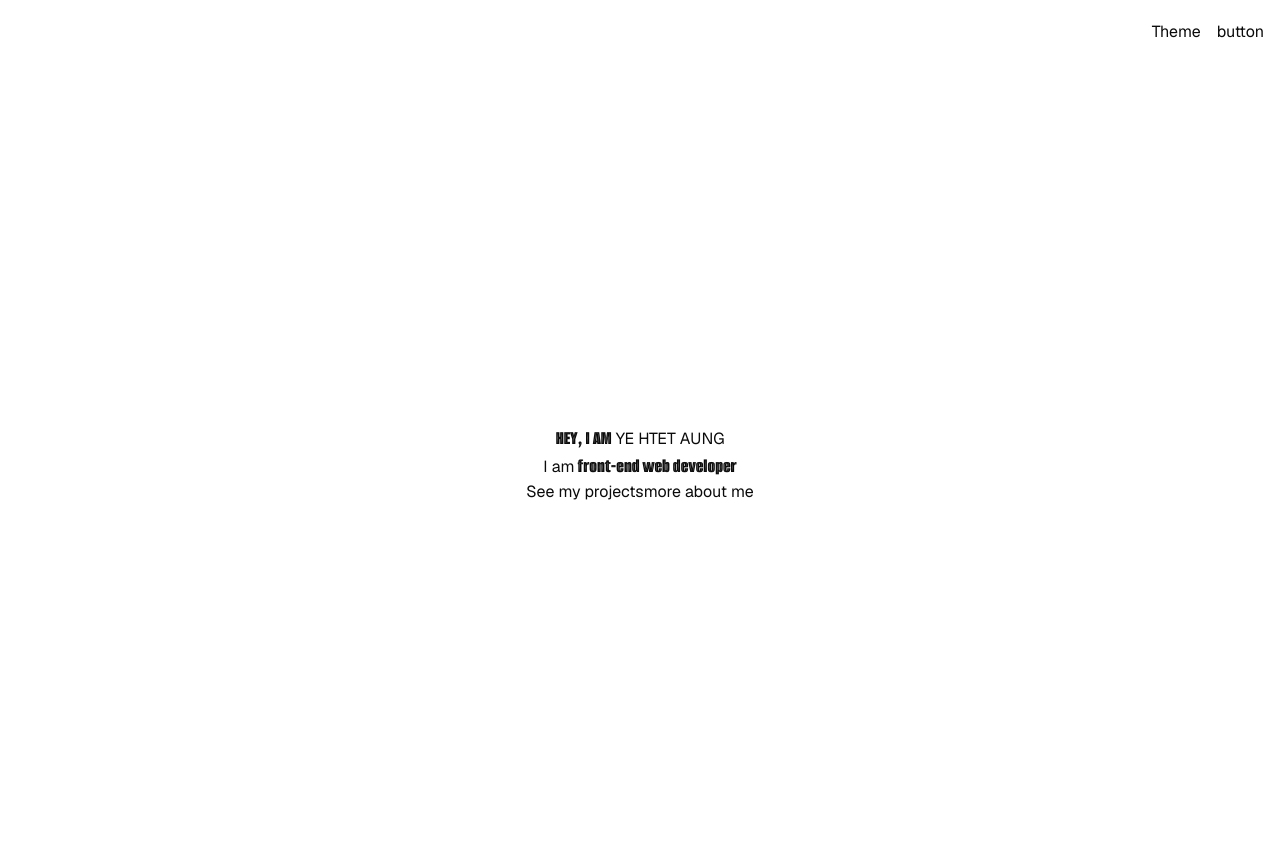
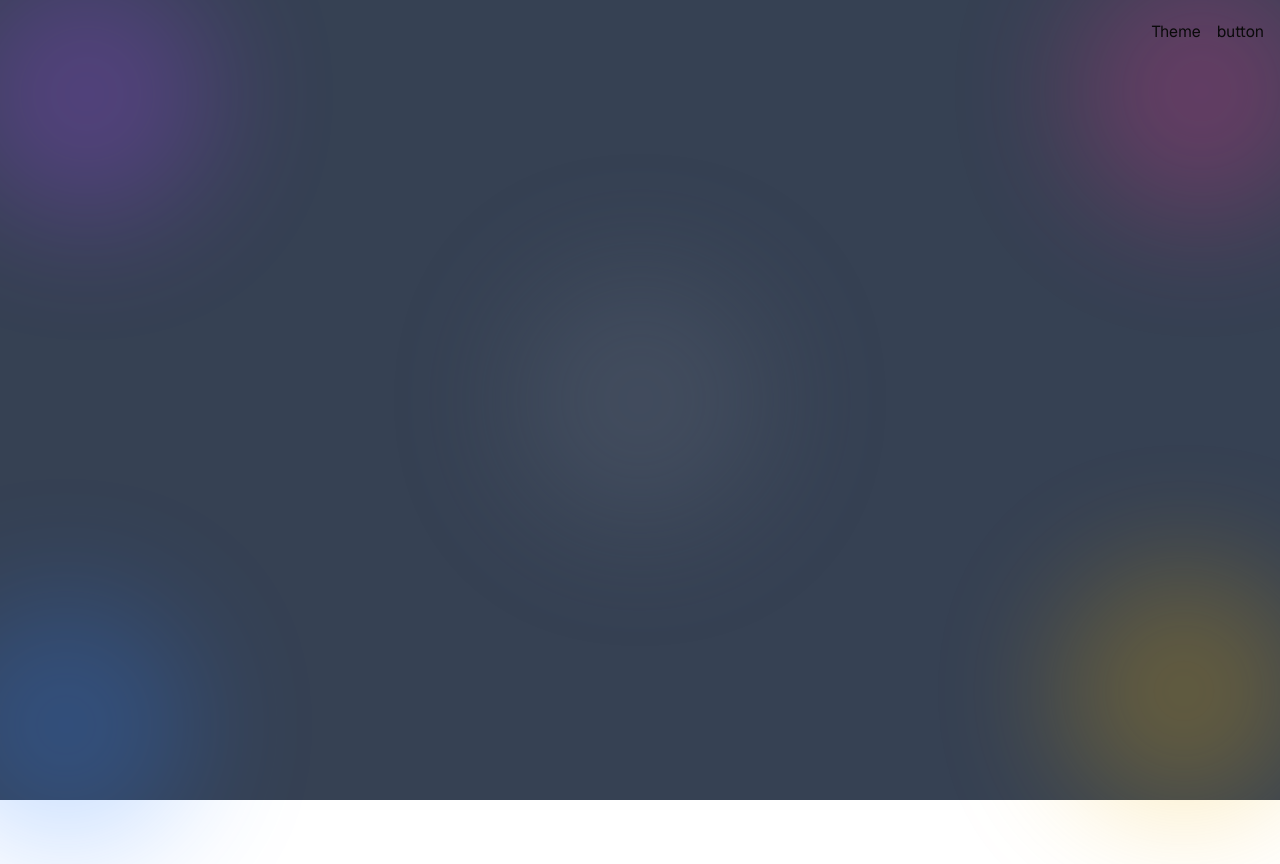
Before and after one commit to Yehtetaung158/my-portfolio, a Next.js app: page / in a window 1280 px wide. After the commit the page ends 800 px from the top, so only its background shows below. Built offline with nearby package versions, Linux system fonts and the light colour scheme.

Commit message:
blobMouse - first

```diff
--- a/app/layout.tsx
+++ b/app/layout.tsx
@@ -4,7 +4,7 @@ import localFont from "next/font/local";
 import NavBar from "@/components/nav/navBar";
 import { Toaster } from "@/components/ui/sonner";
 import "./globals.css";
-// import { Inter } from "";
+import MouseBlobs from "@/components/MouseBlobs";
 const geistSans = Geist({
   variable: "--font-geist-sans",
   subsets: ["latin"],
@@ -50,11 +50,13 @@ export default function RootLayout({
       style={{ filter: "invert(0)" }}
     >
       <body>
-        <main className="flex min-h-screen flex-col items-center justify-between ">
-          <div className=" w-full max-w-[1280px]">
+        <main className="relative flex min-h-screen flex-col items-center justify-between bg-gray-700 overflow-hidden">
+          <MouseBlobs />
+          <div className="relative z-30 w-full max-w-[1280px]">
             <NavBar />
-            {children}
+            {/* {children} */}
           </div>
+
           <Toaster position="top-center" richColors closeButton />
         </main>
       </body>
--- /dev/null
+++ b/components/MouseBlobs.tsx
@@ -0,0 +1,124 @@
+"use client";
+
+import { useEffect, useState } from "react";
+
+type Pos = { x: number; y: number };
+
+const cornerPositions: Pos[] = [
+  { x: 90, y: 90 }, // top-left
+  { x: window.innerWidth - 80, y: 100 }, // top-right
+  { x: 60, y: window.innerHeight - 70 }, // bottom-left
+  { x: window.innerWidth - 100, y: window.innerHeight - 100 }, // bottom-right
+  ];
+
+export default function MouseBlobs() {
+  const [positions, setPositions] = useState<Pos[]>(cornerPositions);
+  const [hovering, setHovering] = useState(false);
+  const [hoverPos, setHoverPos] = useState<Pos>({ x: 0, y: 0 });
+  const [isCenterHovered, setIsCenterHovered] = useState(false); // Track if the center blob is hovered
+
+  console.log("is center ",isCenterHovered)
+
+  useEffect(() => {
+    const interval = setInterval(() => {
+      if (!hovering && !isCenterHovered) {
+        setPositions((prev) =>
+          prev.map((pos) => ({
+            x: pos.x + Math.random() * 20 - 10,
+            y: pos.y + Math.random() * 20 - 10,
+          }))
+        );
+      }
+    }, 2000);
+    return () => clearInterval(interval);
+  }, [hovering, isCenterHovered]);
+
+  const handleMouseMove = (e: React.MouseEvent) => {
+    if (hovering) {
+      setHoverPos({ x: e.clientX, y: e.clientY });
+    }
+  };
+
+  return (
+    <div
+      className="fixed inset-0 z-10"
+      onMouseEnter={() => setHovering(true)}
+      onMouseLeave={() => setHovering(false)}
+      onMouseMove={handleMouseMove}
+    >
+      {/* Blobs at corners */}
+      {positions.map((pos, i) => {
+        const x = hovering
+          ? hoverPos.x + i * 30 - 45
+          : pos.x; // scatter blobs when not hovering
+        const y = hovering
+          ? hoverPos.y + i * 30 - 45
+          : pos.y; // scatter blobs when not hovering
+
+        return (
+          <div
+            key={i}
+            className={`absolute w-64 h-64 rounded-full opacity-25 blur-3xl transition-all duration-1000 ${
+              ["bg-purple-500", "bg-pink-500", "bg-blue-500", "bg-yellow-500"][i % 4]
+            }`}
+            style={{
+              left: x,
+              top: y,
+              transform: "translate(-50%, -50%)",
+            }}
+          />
+        );
+      })}
+
+      {/* Center Blob */}
+      <div
+        className={`absolute w-64 h-64 rounded-full opacity-25 blur-3xl transition-all duration-1000 bg-gray-500`}
+        style={{
+          left: "50%",
+          top: "50%",
+          transform: "translate(-50%, -50%)",
+          pointerEvents: "auto", // Make center blob interactable
+        }}
+        onMouseEnter={() => setIsCenterHovered(true)} // When hover over center blob, set to true
+        onMouseLeave={() => setIsCenterHovered(false)} // When hover off center blob, set to false
+      />
+
+      {/* Center: Collect blobs on hover */}
+      {isCenterHovered && (
+        <div
+          className="absolute z-50 w-64 h-64 rounded-full bg-gray-500 opacity-50 blur-3xl"
+          style={{
+            left: "50%",
+            top: "50%",
+            transform: "translate(-50%, -50%)",
+            transition: "transform 0.3s ease-in-out",
+          }}
+        />
+      )}
+
+      {/* Move blobs to center on center hover */}
+      {isCenterHovered && (
+        <>
+          {positions.map((pos, i) => {
+            if (i === 4) return null; // Don't move the center blob itself
+            const x = window.innerWidth / 2; // Move to center horizontally
+            const y = window.innerHeight / 2; // Move to center vertically
+            return (
+              <div
+                key={i}
+                className={`absolute w-64 h-64 rounded-full opacity-25 blur-3xl transition-all duration-1000 ${
+                  ["bg-purple-500", "bg-pink-500", "bg-blue-500", "bg-yellow-500"][i % 4]
+                }`}
+                style={{
+                  left: x,
+                  top: y,
+                  transform: "translate(-50%, -50%)",
+                }}
+              />
+            );
+          })}
+        </>
+      )}
+    </div>
+  );
+}
```
